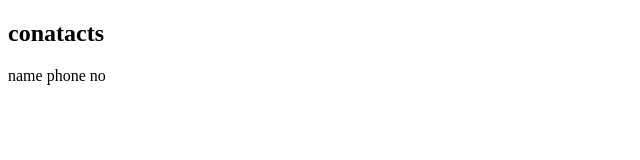
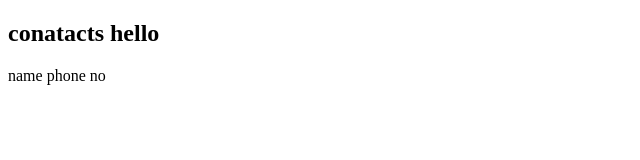
Before and after one commit to VaibhavShetter/com.bread.demo, a plain HTML site: page WebContent/contacts.html in a window 1280 px wide. Shown: the full height of the page, 0-640 px from the left. Drawn offline with Linux system fonts and the light colour scheme.

Commit message:
new contats pages

```diff
--- a/WebContent/contacts.html
+++ b/WebContent/contacts.html
@@ -5,7 +5,7 @@
 <title>Insert title here</title>
 </head>
 <body>
-<h2>conatacts</h2>
+<h2>conatacts hello </h2>
 <p>name phone no</p>
 </body>
 </html>
```
